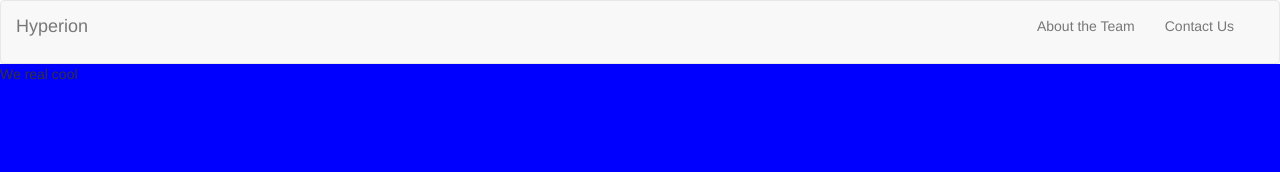
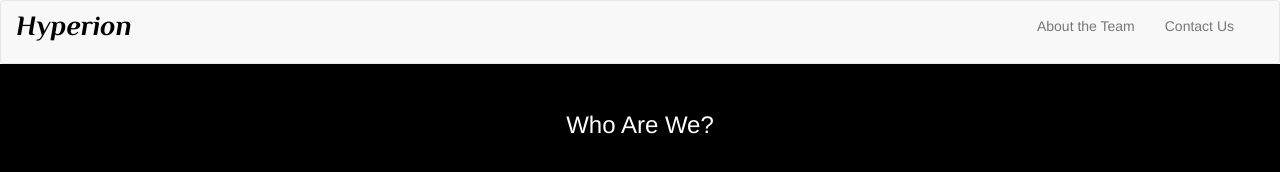
Before and after one commit to MCASolar/MCASolar.github.io, a plain HTML site: page index.html in a window 1280 px wide. Both pictures are taken after a click on the link "About the Team". Drawn offline with Linux system fonts and the light colour scheme.

Commit message:
Hey look at my styles

```diff
--- a/css/main.css
+++ b/css/main.css
@@ -1,19 +1,33 @@
 html{
-	background-color: green;
 	color:white;
+}
+body{
+	height:100%;
+}
+h1,h2,h3,h4,h5,h6{
+	margin:0px;
 }
 .navbar{
 	height: 8%;
 	margin-bottom:0px;
 }
+.navbar-default .navbar-brand{
+	font-size:2em;
+	color:black;
+	font-family: 'Philosopher',sans-serif;
+}
 
 #tabcontainer{
 	height:92%;
-	background-color: blue;
+	background-color: black;
+	color:white;
 }
-#tabcontainer >div{
+#tabcontainer > div{
 	height:100%;
 }
 #home{
 	background-color:black;
-}`
+}
+.topHeading{
+	padding-top:2em;
+}
--- a/index.html
+++ b/index.html
@@ -1 +1 @@
-<html><head><title>Hyperion Solar Team</title><link rel="stylesheet" type="text/css" href="css/bootstrap.min.css"/><link rel="stylesheet" type="text/css" href="css/main.css"/></head><body><nav class="navbar navbar-default transparent"><div class="container-fluid"><div class="navbar-header"><button type="button" data-toggle="collapse" data-target=".navbar-main-collapse" class="navbar-toggle"><i class="fa fa-bars"></i></button><a href="#home" class="navbar-brand page-scroll internal">Hyperion<!--<i class="glyphicon glyphicon-home"></i>--></a></div><div class="collapse navbar-collapse navbar-right navbar-main-collapse"><ul class="nav navbar-nav"><!--li.hidden--><!--	a(href="#page-top")--><li><a href="#about" class="internal">About the Team</a></li><li><a href="#contact" class="internal">Contact Us</a></li></ul></div></div></nav><div id="tabcontainer"><div id="home"></div><div id="about"><p>We real cool</p></div><div id="contact"><p>Call us maybe?</p></div></div><script src="js/jquery-1.11.0.js"></script><script src="js/bootstrap.min.js"></script><script src="js/nav.js"></script><script src="js/three.min.js"></script><script src="js/eos.js"></script></body></html>
+<html><head><title>Hyperion Solar Team</title><link rel="stylesheet" type="text/css" href="css/bootstrap.min.css"/><link href="https://fonts.googleapis.com/css?family=Philosopher:700italic" rel="stylesheet" type="text/css"/><link rel="stylesheet" type="text/css" href="css/main.css"/></head><body><nav class="navbar navbar-default transparent"><div class="container-fluid"><div class="navbar-header"><button type="button" data-toggle="collapse" data-target=".navbar-main-collapse" class="navbar-toggle"><i class="fa fa-bars"></i></button><a href="#home" class="navbar-brand page-scroll internal">Hyperion<!--<i class="glyphicon glyphicon-home"></i>--></a></div><div class="collapse navbar-collapse navbar-right navbar-main-collapse"><ul class="nav navbar-nav"><!--li.hidden--><!--	a(href="#page-top")--><li><a href="#about" class="internal">About the Team</a></li><li><a href="#contact" class="internal">Contact Us</a></li></ul></div></div></nav><div id="tabcontainer"><div id="home"></div><div id="about"><h3 class="text-center topHeading">Who Are We?</h3></div><div id="contact"><h4 class="text-center topHeading">Reach us at <a href="mailto:mcvts.solar@gmail.com">mcvts.solar@gmail.com</a></h4></div></div><script src="js/jquery-1.11.0.js"></script><script src="js/bootstrap.min.js"></script><script src="js/nav.js"></script><script src="js/three.min.js"></script><script src="js/eos.js"></script></body></html>
```
Also changed, not shown: js/eos.js (line endings or trailing spaces), 1 other file.
